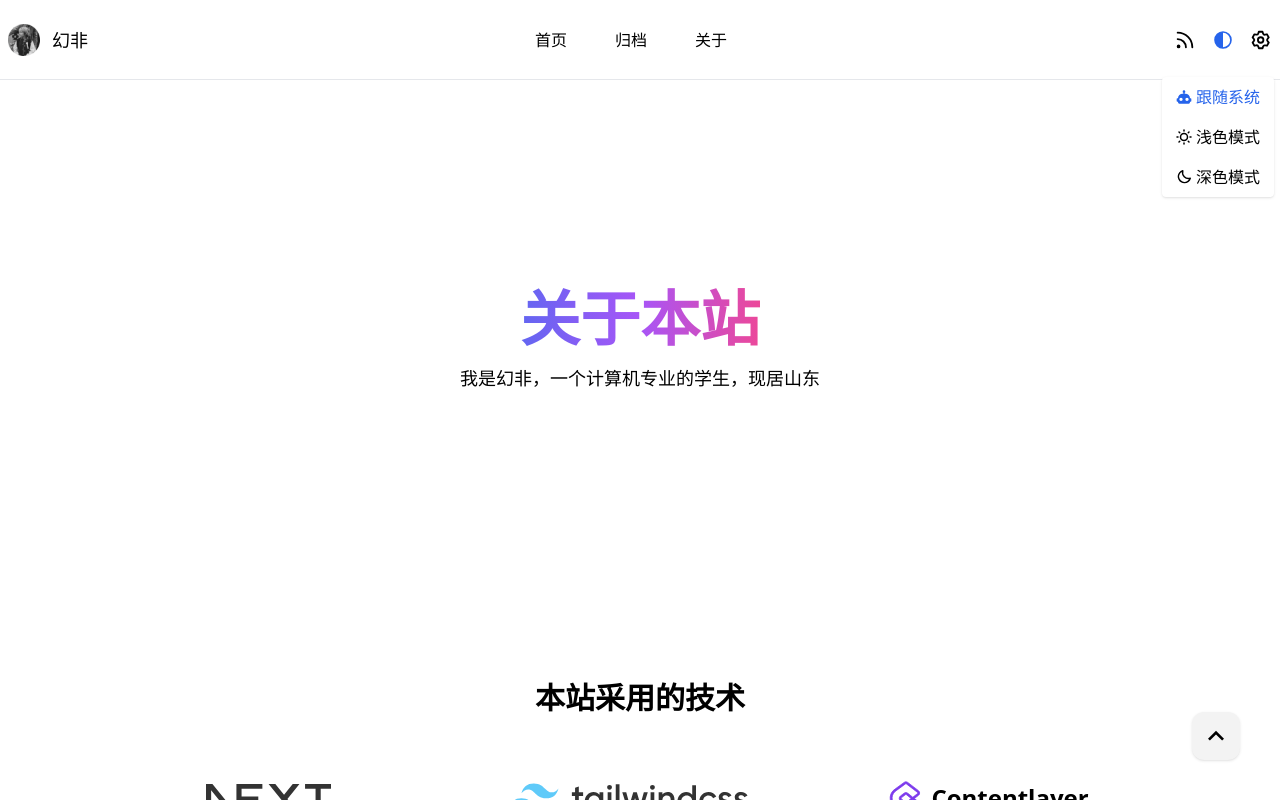
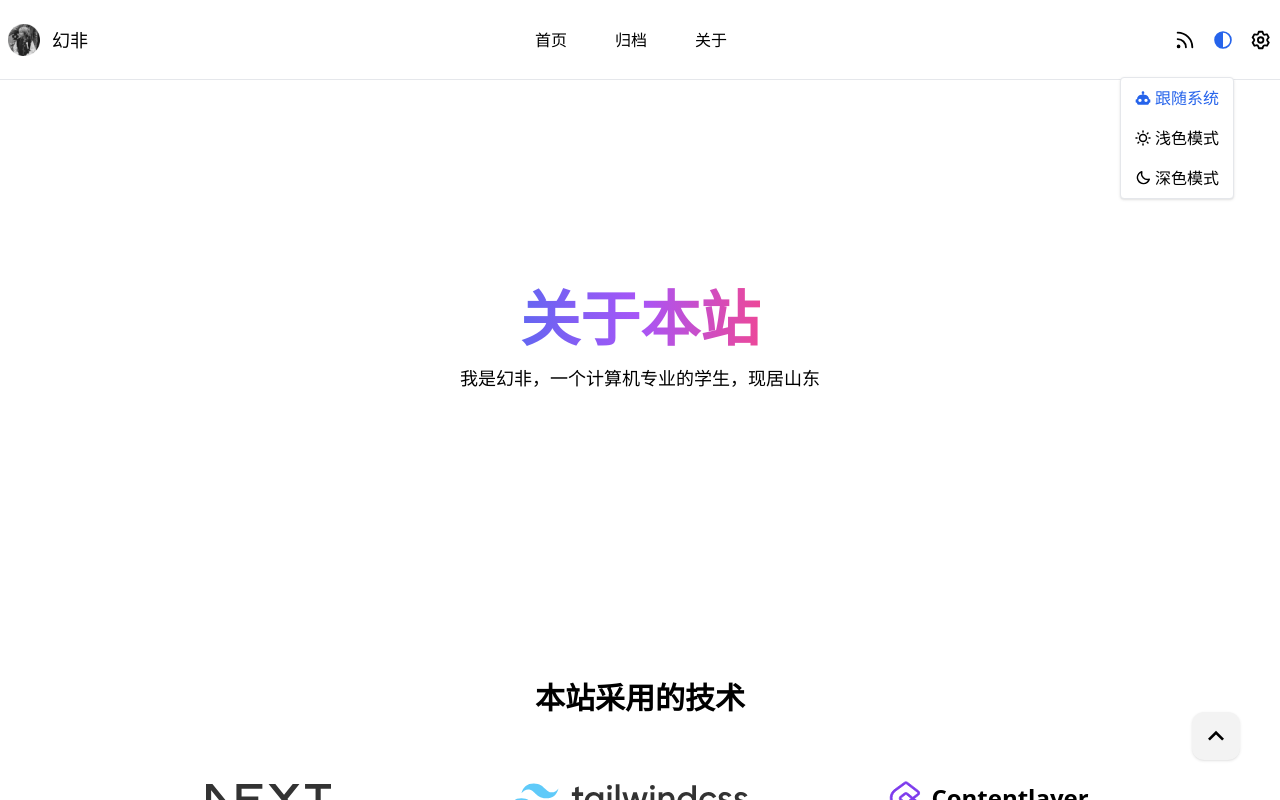
Before and after one commit to huanfe1/blog, a Next.js app: page /about in a window 1280 px wide. Both pictures are taken after a click on the element 1222 px from the left and 39 px from the top of the page. Shown: the top 800 px of the page. Built offline with nearby package versions, Linux system fonts and the light colour scheme.

Commit message:
and fix bug [skip vercel]

```diff
--- a/components/color.jsx
+++ b/components/color.jsx
@@ -53,7 +53,7 @@ export default function Color() {
             </div>
             <ul
                 className={classnames(
-                    'absolute -right-10 top-12 z-10 overflow-hidden rounded bg-white shadow dark:bg-gray-800',
+                    'absolute right-0 top-12 z-10 overflow-hidden rounded border border-[--border] bg-white shadow dark:bg-gray-800 2xl:-right-10',
                     {
                         hidden: !status,
                     }
```
